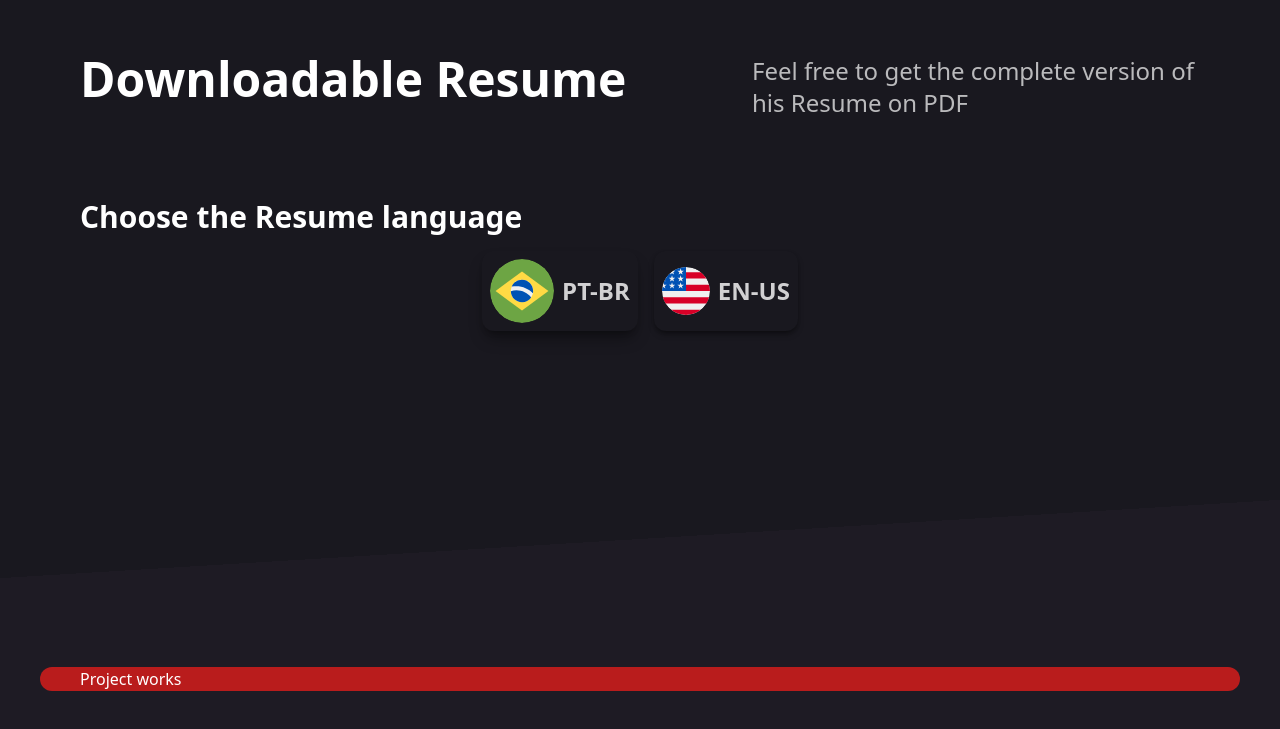
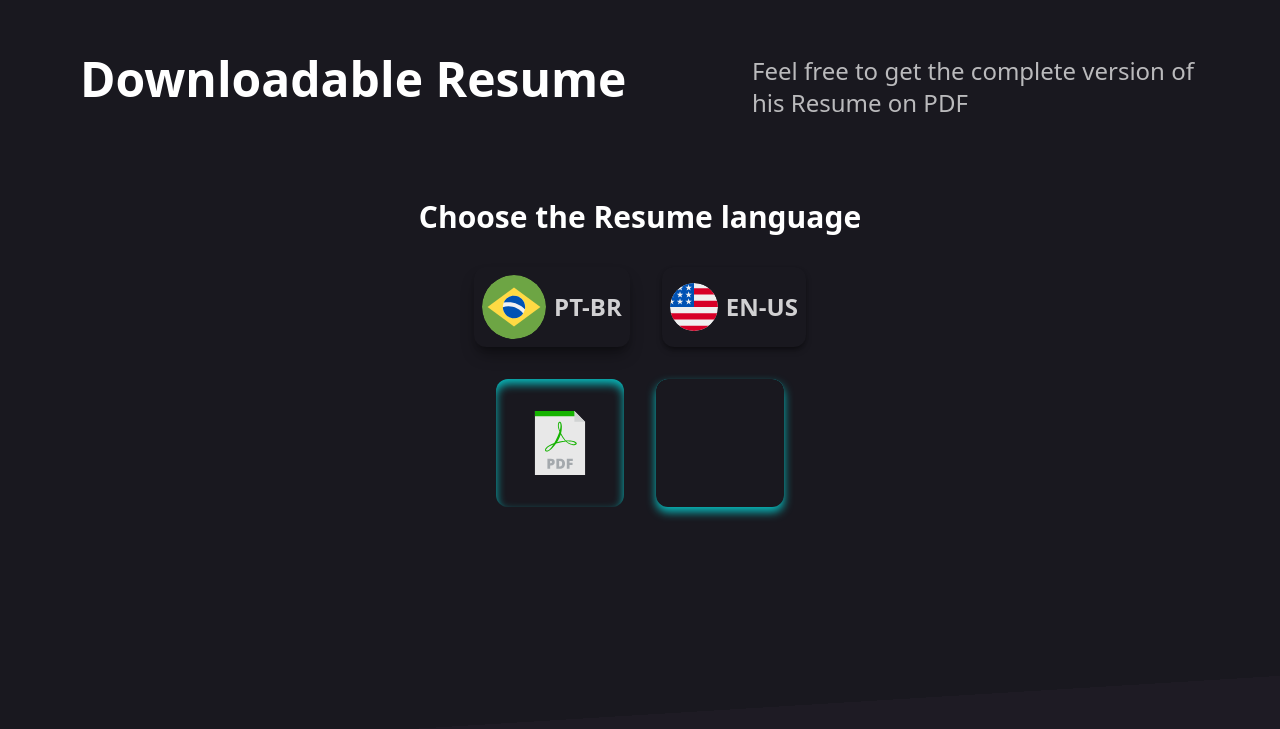
Before and after one commit to douglasyabuki/Portfolio, a React (Vite) app: page / in a window 1280 px wide. Shown: the part 4989-5718 px from the top of the page. Built offline with nearby package versions, Linux system fonts and the light colour scheme; a web font is replaced by a local one.

Commit message:
Commit 85: Responsive Downloadable Resume

```diff
--- a/src/components/main-view/resume/downloadable-resume/DownloadableResume.tsx
+++ b/src/components/main-view/resume/downloadable-resume/DownloadableResume.tsx
@@ -6,7 +6,7 @@ import { resumeList } from "./resume-chooser/resume-list/resume-list";
 
 export default function DownloadableResume() {
   return (
-    <div className="container w-auto space-y-12 px-4 py-20 sm:px-7 md:px-8 lg:px-10">
+    <div className="w-auto space-y-12 px-4 py-20 sm:px-7 md:px-8 lg:px-10">
       <div className="block w-full justify-center py-8 text-center lg:flex lg:justify-between lg:text-left">
         <h1 className="w-auto text-center text-3xl font-bold md:text-4xl lg:text-left xl:text-5xl 2xl:text-6xl">
           Downloadable Resume
--- a/src/components/main-view/resume/downloadable-resume/resume-chooser/ResumeChooser.tsx
+++ b/src/components/main-view/resume/downloadable-resume/resume-chooser/ResumeChooser.tsx
@@ -20,19 +20,30 @@ export default function ResumeChooser({ list }: Props) {
   // Generating a new array for the list's download paths;
   const downloadPaths = list.map((resume: IResume) => resume.downloadPath);
 
-  const onFlagClick = () => {
-
-  }
-
   return (
-    <div className="container block w-auto">
-      <h1 className="mb-2 text-center text-xl font-bold md:text-2xl lg:text-left xl:mb-4 xl:text-3xl 2xl:text-4xl">
+    <div className="block w-auto space-y-8">
+      <h1 className="mb-2 text-center text-xl font-bold md:text-2xl xl:mb-4 xl:text-3xl 2xl:text-4xl ">
         Choose the Resume language
       </h1>
-      <div className="align-center m-auto flex justify-center gap-4">
+      <div className="align-center block m-auto w-fit md:flex justify-center gap-8">
         {list.map((item) => (
-          <FlagButton key={item.id} item={item} currentLanguage={resumeLanguage} setCurrentLanguage={setResumeLanguage}></FlagButton>
+          <FlagButton
+            key={item.id}
+            item={item}
+            currentLanguage={resumeLanguage}
+            setCurrentLanguage={setResumeLanguage}
+          ></FlagButton>
         ))}
+      </div>
+      <div className="relative items-center justify-center flex gap-8 h-32 w-fit align-center rounded-xl m-auto">
+          <div className='h-32 w-32 flex items-center justify-center rounded-xl shadow-inner2 hover:shadow-inner2-hover hover:translate-y-1 transition-all duration-300'>
+            <a href="/DOUGLAS-YUJI-YABUKI-CURRICULO.pdf"><img className='h-16 w-16 cover hover:scale-110 transition-transform duration-300' src="/brazil-pdf.svg" alt="SVG from w3.org" /></a>
+          </div>
+          <div className='h-32 w-32 flex items-center justify-center rounded-xl shadow-inner2'>
+            <a href="/DOUGLAS-YUJI-YABUKI-RESUME.pdf"><img className='h-16 w-16 cover hover:scale-110 transition-transform duration-300' src="/usa-pdf.svg" alt="SVG from w3.org" /></a>
+          </div>
+          <div className={`${resumeLanguage === 0 ? 'right-0': 'right-40'} h-32 w-32 bg-background-black absolute rounded-xl shadow-outer hover:shadow-outer-hover hover:-translate-y-1 transition-all duration-500 ease-in-out `}>
+          </div>
       </div>
     </div>
   );
--- a/src/components/main-view/resume/downloadable-resume/resume-chooser/flag-button/FlagButton.tsx
+++ b/src/components/main-view/resume/downloadable-resume/resume-chooser/flag-button/FlagButton.tsx
@@ -21,10 +21,12 @@ export default function FlagButton({ item, currentLanguage, setCurrentLanguage }
     setCurrentLanguage(item.id);
   };
 
+  // Triggers a state verification and update based on current language set by user
   useEffect(() => {
     currentLanguage === item.id ? setIsActive(true) : setIsActive(false);
   }, [currentLanguage]);
 
+  // Returns flag buttons to ResumeChooser.tsx
   return (
     <div
       role={'button'}
```
